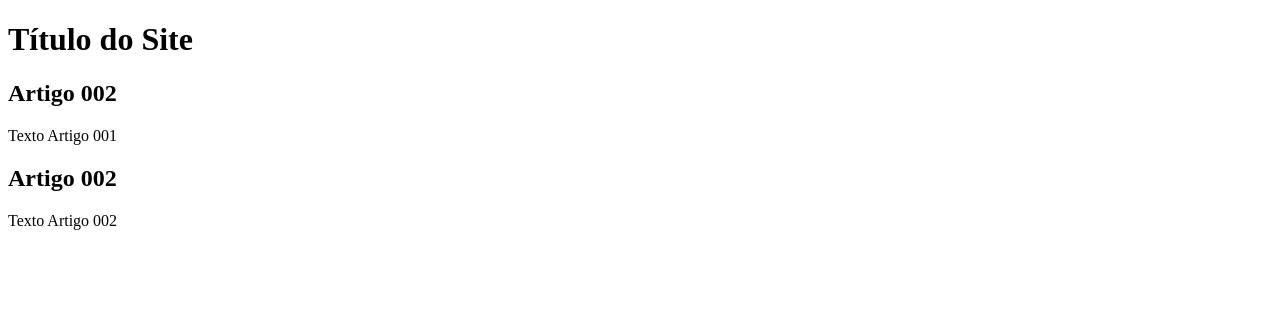
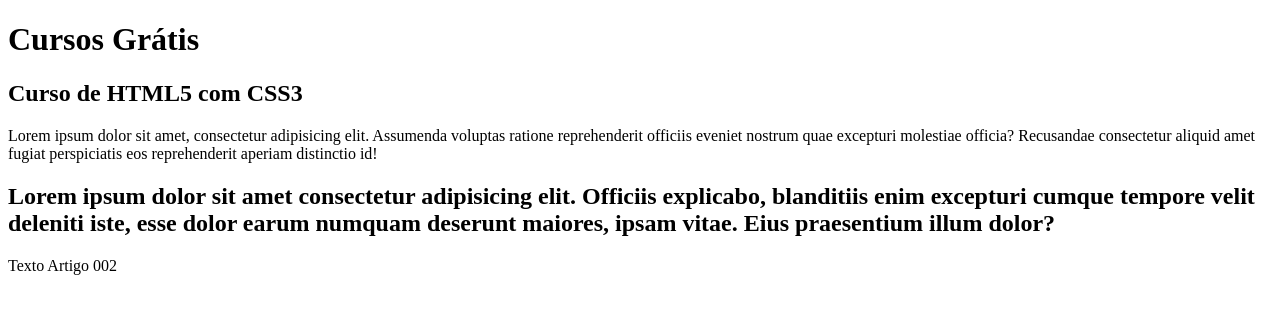
Before and after one commit to daniel0queiroz/projeto-site, a plain HTML site: page index.html in a window 1280 px wide. Drawn offline with Linux system fonts and the light colour scheme.

Commit message:
comecei a escrever o conteúdo

```diff
--- a/index.html
+++ b/index.html
@@ -9,14 +9,14 @@
 <body>
     <main>
         <header>
-            <h1>Título do Site</h1>
+            <h1>Cursos Grátis</h1>
         </header>
         <article>
-            <h2>Artigo 002</h2>
-            <p>Texto Artigo 001</p>
+            <h2>Curso de HTML5 com CSS3</h2>
+            <p>Lorem ipsum dolor sit amet, consectetur adipisicing elit. Assumenda voluptas ratione reprehenderit officiis eveniet nostrum quae excepturi molestiae officia? Recusandae consectetur aliquid amet fugiat perspiciatis eos reprehenderit aperiam distinctio id!</p>
         </article>
         <article>
-            <h2>Artigo 002</h2>
+            <h2>Lorem ipsum dolor sit amet consectetur adipisicing elit. Officiis explicabo, blanditiis enim excepturi cumque tempore velit deleniti iste, esse dolor earum numquam deserunt maiores, ipsam vitae. Eius praesentium illum dolor?</h2>
             <p>Texto Artigo 002</p>
         </article>
     </main>
```
